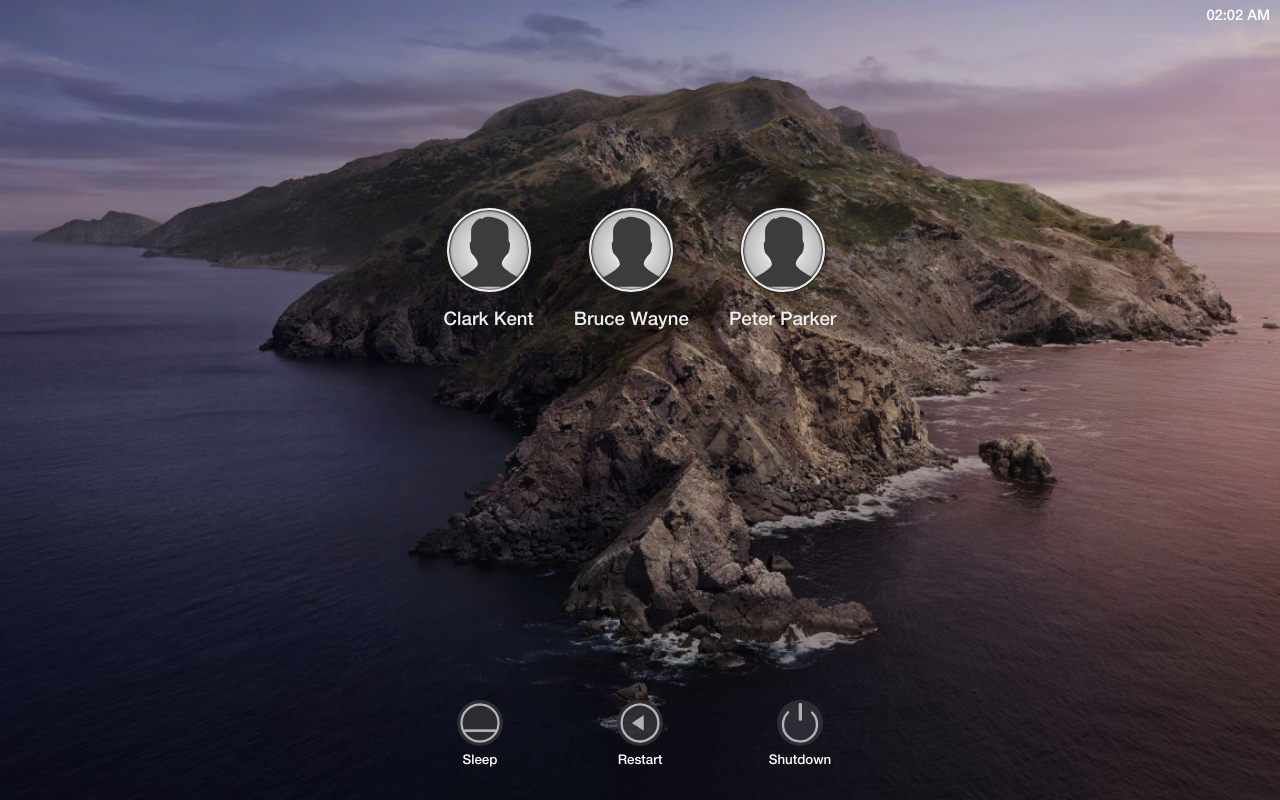
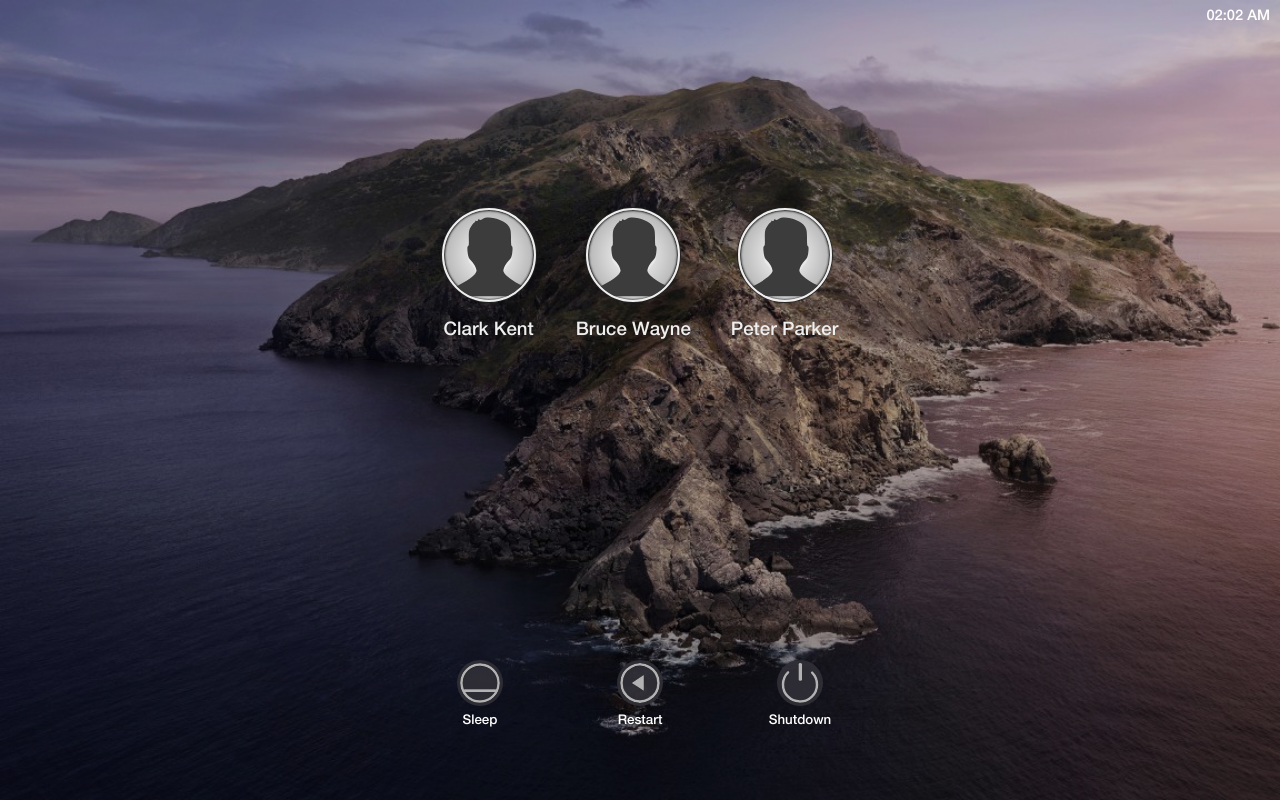
Before and after one commit to ianoit/LightDM-Webkit-MacOSX-Catalina-Theme, a plain HTML site: page index.html in a window 1280 px wide. Drawn offline with Linux system fonts and the light colour scheme.

Commit message:
Ubah posisi action button

```diff
--- a/assets/scss/style.scss
+++ b/assets/scss/style.scss
@@ -94,8 +94,8 @@ a {
             }
 
             .user_image_wrapper {
-                width: 80px;
-                height: 80px;
+                width: 90px;
+                height: 90px;
 
                 border-radius: 60px;
                 box-shadow: 0 0 1px 1px #222, inset 0 0 2px 1px #222;
@@ -109,8 +109,8 @@ a {
                 }
 
                 .user_image {
-                    width: 80px;
-                    height: 80px;
+                    width: 90px;
+                    height: 90px;
                     border-radius: 60px;
                 }
             }
@@ -142,18 +142,17 @@ a {
         color: #EFEFEF;
 
         &.error {
-            color: #F55;
+            color: #dc3545;
         }
     }
 }
 
 .footer {
     text-align: center;
-    height: 100px;
+    height: 140px;
     display: table-row;
     width: 100%;
     color: #B2B2B2;
-    margin-bottom: 300px;
 
     .action {
         display: inline-block;
```
Also changed, not shown: assets/css/style.css, 1 other file.
